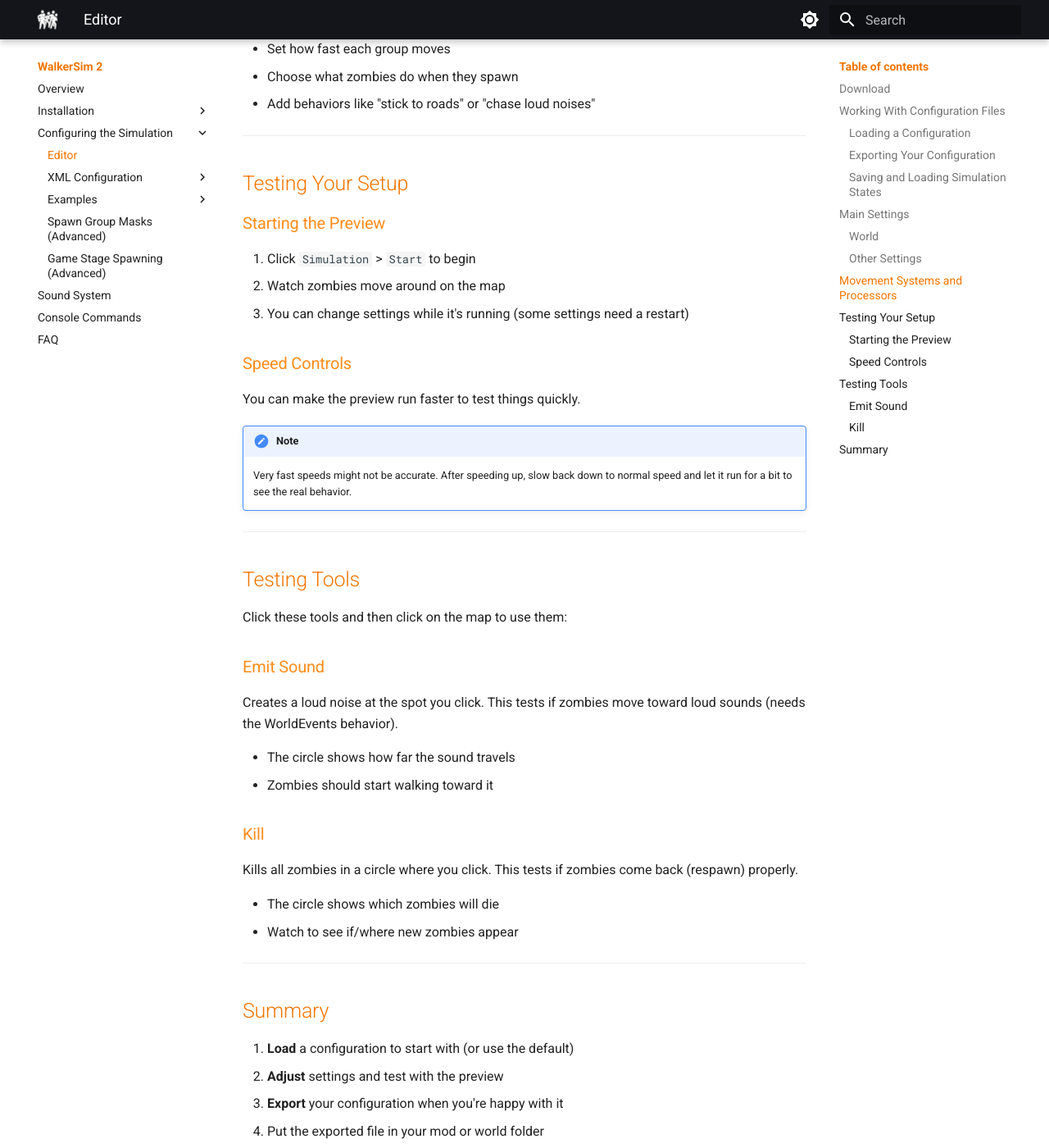
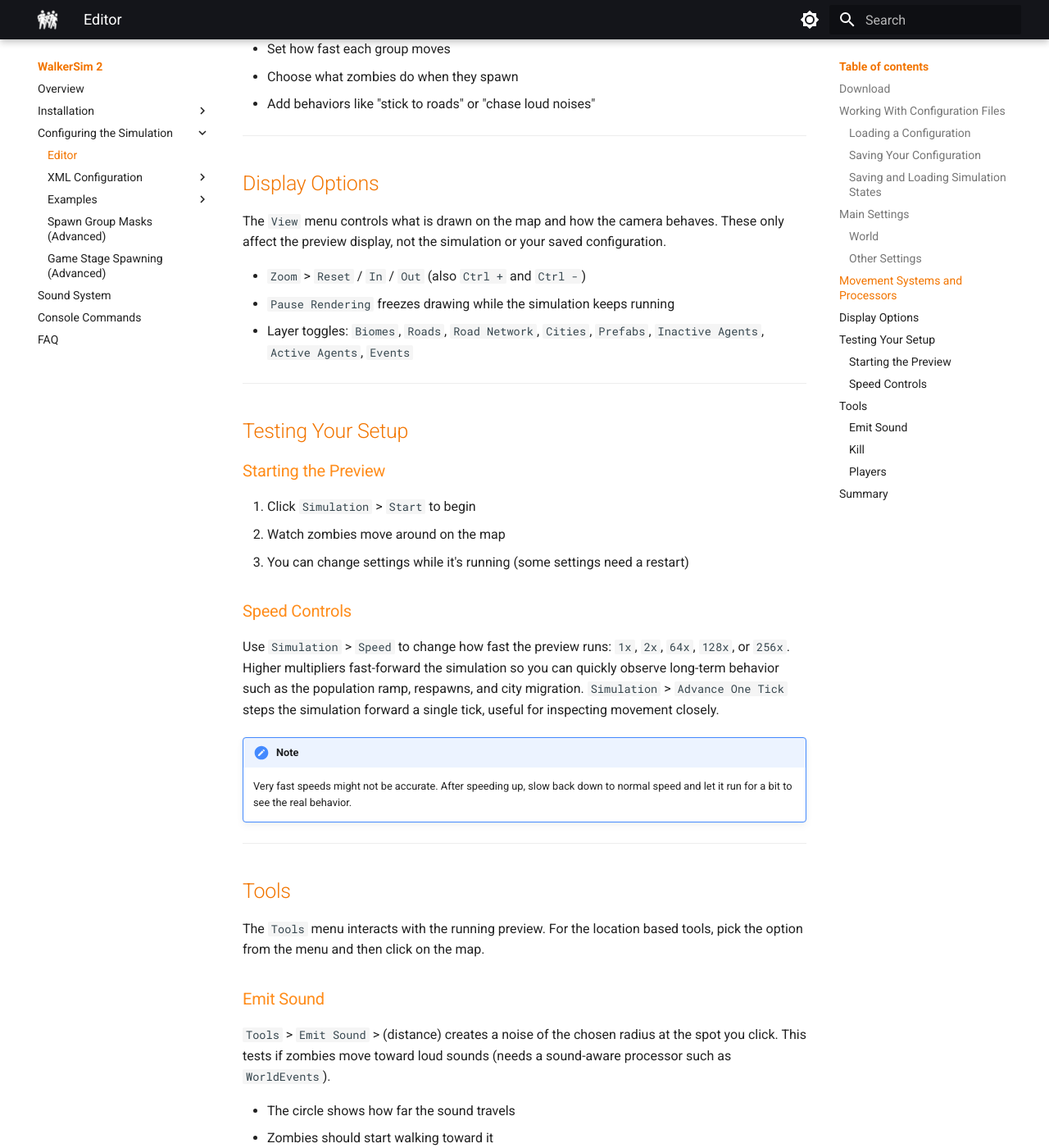
Before and after one commit to ZehMatt/7dtd-WalkerSim2, an MkDocs documentation site: the page built from Docs/configuring/editor.md, in a window 1280 px wide and 1400 px high, scrolled down 3229 px. Shown: the whole window at 82% size. Built offline with MkDocs 1.6.1 and Material for MkDocs 9.7.7, drawn with Linux system fonts in a browser that asks for light colours; some of the changed text lies outside the part shown.

Commit message:
Update stale documentation on the Editor part

```diff
--- a/Docs/configuring/editor.md
+++ b/Docs/configuring/editor.md
@@ -37,17 +37,17 @@
 !!! tip "Try the example configurations"
     Download any of the [example configurations](configuration/examples/index.md) and load them directly into the Editor to see different movement behaviors in action. This is a great way to understand how processors interact before building your own setup.
 
-### Exporting Your Configuration
+### Saving Your Configuration
 
-Once you're happy with your setup, you must export it to use in the game:
+Once you're happy with your setup, you must save it to use in the game:
 
-1. Click `File` > `Export Configuration`
+1. Click `File` > `Save Configuration`
 2. Choose where to save it:
     - Save to `Mods/WalkerSim2/WalkerSim.xml` to use for all worlds
     - Save to your world folder to use for one specific world only
 3. Click Save
 
-**Important**: The Editor only previews your settings. You must export to use them in the game!
+**Important**: The Editor only previews your settings. You must save to use them in the game!
 
 ### Saving and Loading Simulation States
 
@@ -100,6 +100,16 @@
 
 ---
 
+## Display Options
+
+The `View` menu controls what is drawn on the map and how the camera behaves. These only affect the preview display, not the simulation or your saved configuration.
+
+- `Zoom` > `Reset` / `In` / `Out` (also `Ctrl +` and `Ctrl -`)
+- `Pause Rendering` freezes drawing while the simulation keeps running
+- Layer toggles: `Biomes`, `Roads`, `Road Network`, `Cities`, `Prefabs`, `Inactive Agents`, `Active Agents`, `Events`
+
+---
+
 ## Testing Your Setup
 
 ### Starting the Preview
@@ -110,30 +120,39 @@
 
 ### Speed Controls
 
-You can make the preview run faster to test things quickly.
+Use `Simulation` > `Speed` to change how fast the preview runs: `1x`, `2x`, `64x`, `128x`, or `256x`. Higher multipliers fast-forward the simulation so you can quickly observe long-term behavior such as the population ramp, respawns, and city migration. `Simulation` > `Advance One Tick` steps the simulation forward a single tick, useful for inspecting movement closely.
 
 !!! note
     Very fast speeds might not be accurate. After speeding up, slow back down to normal speed and let it run for a bit to see the real behavior.
 
 ---
 
-## Testing Tools
+## Tools
 
-Click these tools and then click on the map to use them:
+The `Tools` menu interacts with the running preview. For the location based tools, pick the option from the menu and then click on the map.
 
 ### Emit Sound
 
-Creates a loud noise at the spot you click. This tests if zombies move toward loud sounds (needs the WorldEvents behavior).
+`Tools` > `Emit Sound` > (distance) creates a noise of the chosen radius at the spot you click. This tests if zombies move toward loud sounds (needs a sound-aware processor such as `WorldEvents`).
 
 - The circle shows how far the sound travels
 - Zombies should start walking toward it
 
 ### Kill
 
-Kills all zombies in a circle where you click. This tests if zombies come back (respawn) properly.
+`Tools` > `Kill...` kills all zombies in a circle where you click. This tests if zombies come back (respawn) properly.
 
 - The circle shows which zombies will die
 - Watch to see if/where new zombies appear
+
+### Players
+
+Spawning and despawning happen around players, so you need at least one player to preview spawn behavior.
+
+- `Tools` > `Add Player` adds a player to the simulation. Add more than one to test multiplayer spawning.
+- Once a player exists, a `Players` submenu lists each one. For any player choose:
+    - `Change Location`, then click on the map to move that player
+    - `Remove` to delete that player from the simulation
 
 ---
 
@@ -141,8 +160,8 @@
 
 1. **Load** a configuration to start with (or use the default)
 2. **Adjust** settings and test with the preview
-3. **Export** your configuration when you're happy with it
-4. Put the exported file in your mod or world folder
+3. **Save** your configuration when you're happy with it
+4. Put the saved file in your mod or world folder
 5. Launch 7 Days to Die to use your settings
 
-The Editor is just for testing - always remember to export your configuration!
+The Editor is just for testing - always remember to save your configuration!
```
